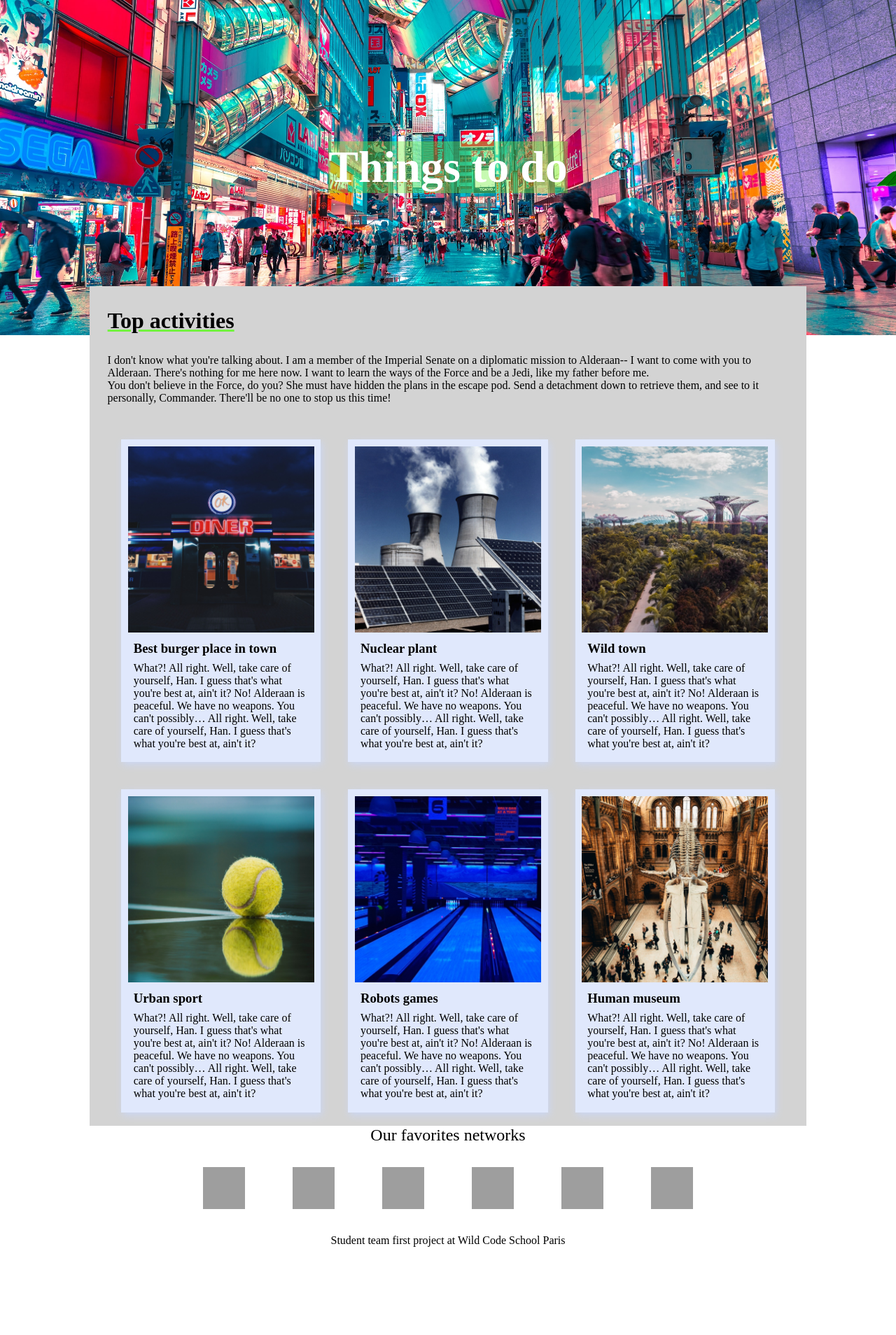
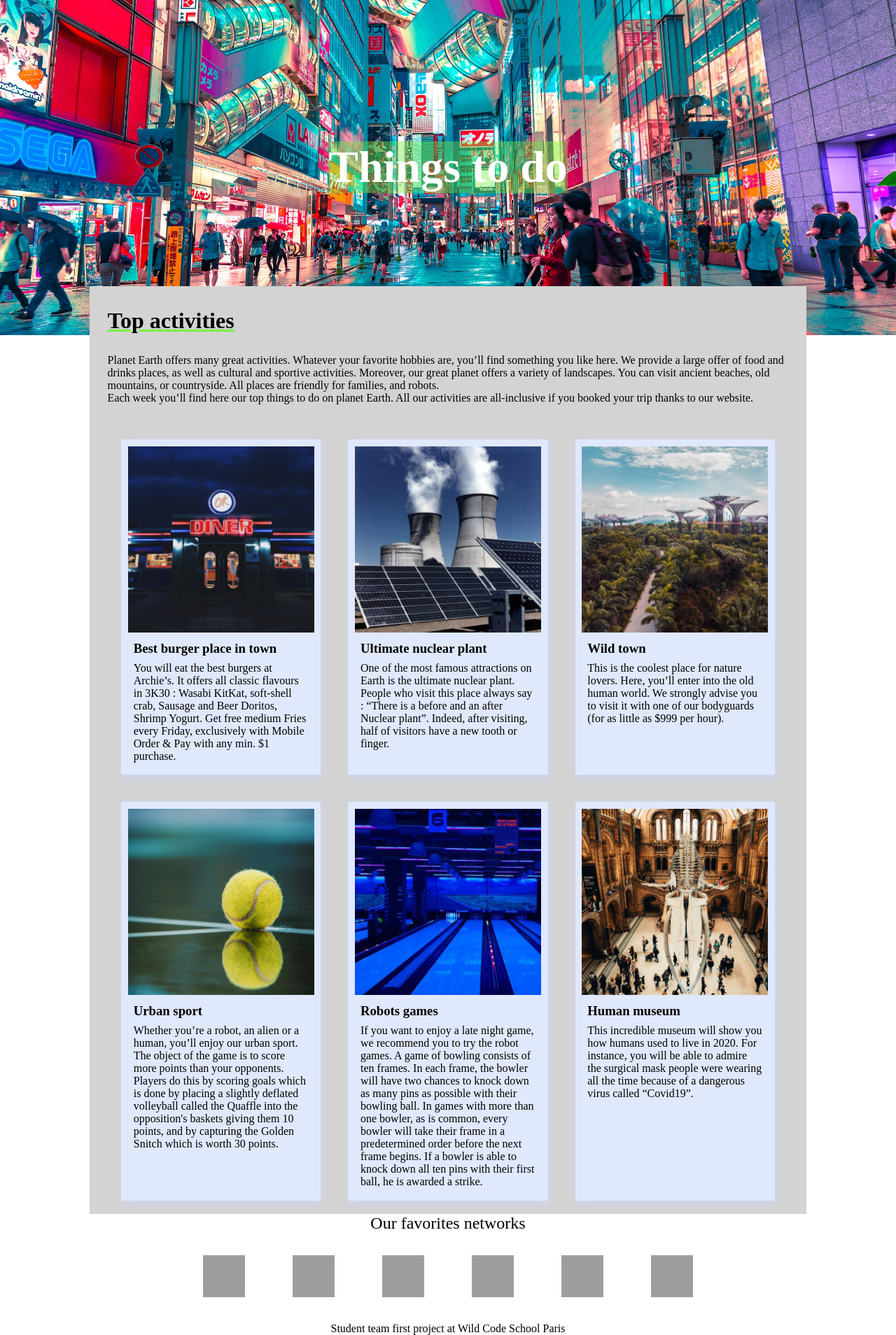
Before and after one commit to LHippolyteCBM/Projo1, a PHP site: page /things-to-do.php in a window 1280 px wide. Shown: the part 84-1992 px from the top of the page at 70% size. Before the commit the page ends 1866 px from the top, so only its background shows below. Run offline with PHP 8.4, Linux system fonts and the light colour scheme; grey boxes are pictures that could not be loaded.

Commit message:
added real content to the page

```diff
--- a/things-to-do.php
+++ b/things-to-do.php
@@ -20,41 +20,41 @@
     <main>
         <div class="intro-things">
             <h2>Top activities</h2>
-            <p>I don't know what you're talking about. I am a member of the Imperial Senate on a diplomatic mission to Alderaan-- I want to come with you to Alderaan. There's nothing for me here now. I want to learn the ways of the Force and be a Jedi, like my father before me.</p>
-            <p>You don't believe in the Force, do you? She must have hidden the plans in the escape pod. Send a detachment down to retrieve them, and see to it personally, Commander. There'll be no one to stop us this time!</p>
+            <p>Planet Earth offers many great activities. Whatever your favorite hobbies are, you’ll find something you like here. We provide a large offer of food and drinks places, as well as cultural and sportive activities. Moreover, our great planet offers a variety of landscapes. You can visit ancient beaches, old mountains, or countryside. All places are friendly for families, and robots.</p>
+            <p>Each week you’ll find here our top things to do on planet Earth. All our activities are all-inclusive if you booked your trip thanks to our website. </p>
         </div>
         <div class="global-container-things">
             <div class="container-things">
                 <img src="img/food-todo.jpg" alt="Diner picture">
                 <h3>Best burger place in town</h3>
-                <p>What?! All right. Well, take care of yourself, Han. I guess that's what you're best at, ain't it? No! Alderaan is peaceful. We have no weapons. You can't possibly… All right. Well, take care of yourself, Han. I guess that's what you're best at, ain't it?</p>
+                <p>You will eat the best burgers at Archie’s. It offers all classic flavours in 3K30 : Wasabi KitKat, soft-shell crab, Sausage and Beer Doritos, Shrimp Yogurt. Get free medium Fries every Friday, exclusively with Mobile Order & Pay with any min. $1 purchase.</p>
             </div>
             <div class="container-things">
                 <img src="img/nuclear-plant-todo.jpg" alt="Nuclear plant photo" srcset="">
-                <h3>Nuclear plant</h3>
-                <p>What?! All right. Well, take care of yourself, Han. I guess that's what you're best at, ain't it? No! Alderaan is peaceful. We have no weapons. You can't possibly… All right. Well, take care of yourself, Han. I guess that's what you're best at, ain't it?</p>
+                <h3>Ultimate nuclear plant</h3>
+                <p>One of the most famous attractions on Earth is the ultimate nuclear plant. People who visit this place always say : “There is a before and an after Nuclear plant”. Indeed, after visiting, half of visitors have a new tooth or finger.</p>
             </div>
             <div class="container-things">
                 <img src="img/wild-town-todo.jpg" alt="Picture of a wild city" srcset="">
                 <h3>Wild town</h3>
-                <p>What?! All right. Well, take care of yourself, Han. I guess that's what you're best at, ain't it? No! Alderaan is peaceful. We have no weapons. You can't possibly… All right. Well, take care of yourself, Han. I guess that's what you're best at, ain't it?</p>
+                <p>This is the coolest place for nature lovers. Here, you’ll enter into the old human world. We strongly advise you to visit it with one of our bodyguards (for as little as $999 per hour). </p>
             </div>
         </div>
         <div class="global-container-things">
             <div class="container-things">
                 <img src="img/sport.jpg" alt="Image of tennis ball">
                 <h3>Urban sport</h3>
-                <p>What?! All right. Well, take care of yourself, Han. I guess that's what you're best at, ain't it? No! Alderaan is peaceful. We have no weapons. You can't possibly… All right. Well, take care of yourself, Han. I guess that's what you're best at, ain't it?</p>
+                <p>Whether you’re a robot, an alien or a human, you’ll enjoy our urban sport. The object of the game is to score more points than your opponents. Players do this by scoring goals which is done by placing a slightly deflated volleyball called the Quaffle into the opposition's baskets giving them 10 points, and by capturing the Golden Snitch which is worth 30 points.</p>
             </div>
             <div class="container-things">
                 <img src="img/robot-games.jpg" alt="Futurist bowling photo" srcset="">
                 <h3>Robots games</h3>
-                <p>What?! All right. Well, take care of yourself, Han. I guess that's what you're best at, ain't it? No! Alderaan is peaceful. We have no weapons. You can't possibly… All right. Well, take care of yourself, Han. I guess that's what you're best at, ain't it?</p>
+                <p>If you want to enjoy a late night game, we recommend you to try the robot games. A game of bowling consists of ten frames. In each frame, the bowler will have two chances to knock down as many pins as possible with their bowling ball. In games with more than one bowler, as is common, every bowler will take their frame in a predetermined order before the next frame begins. If a bowler is able to knock down all ten pins with their first ball, he is awarded a strike.</p>
             </div>
             <div class="container-things">
                 <img src="img/museum.jpg" alt="Picture of a museum" srcset="">
                 <h3>Human museum</h3>
-                <p>What?! All right. Well, take care of yourself, Han. I guess that's what you're best at, ain't it? No! Alderaan is peaceful. We have no weapons. You can't possibly… All right. Well, take care of yourself, Han. I guess that's what you're best at, ain't it?</p>
+                <p>This incredible museum will show you how humans used to live in 2020. For instance, you will be able to admire the surgical mask people were wearing all the time because of a dangerous virus called “Covid19”. </p>
             </div>
         </div>
     </main>
```
